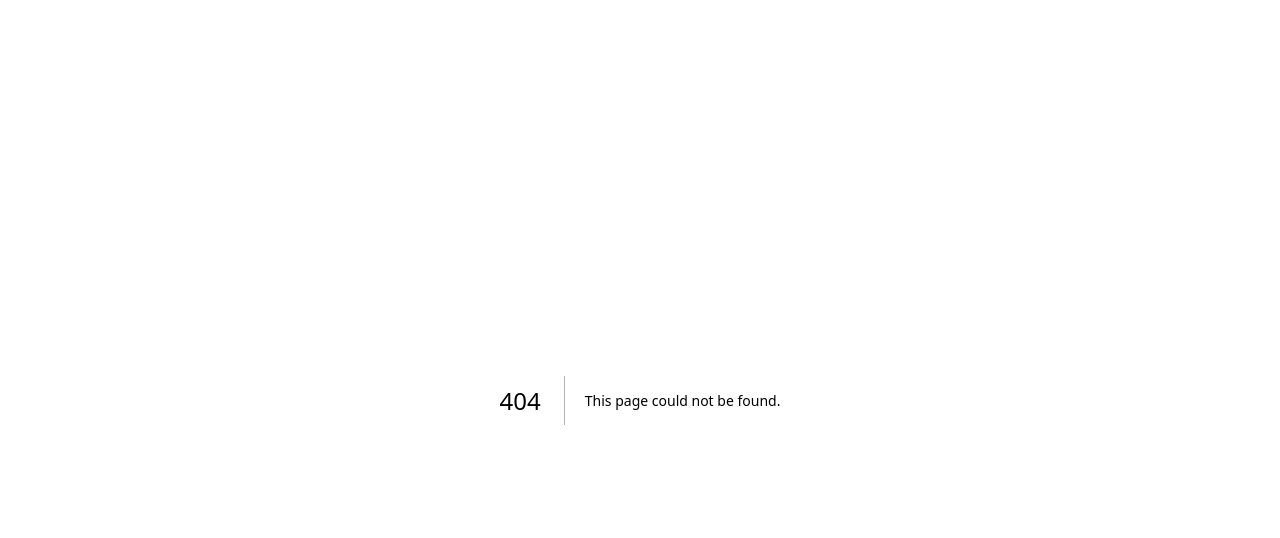
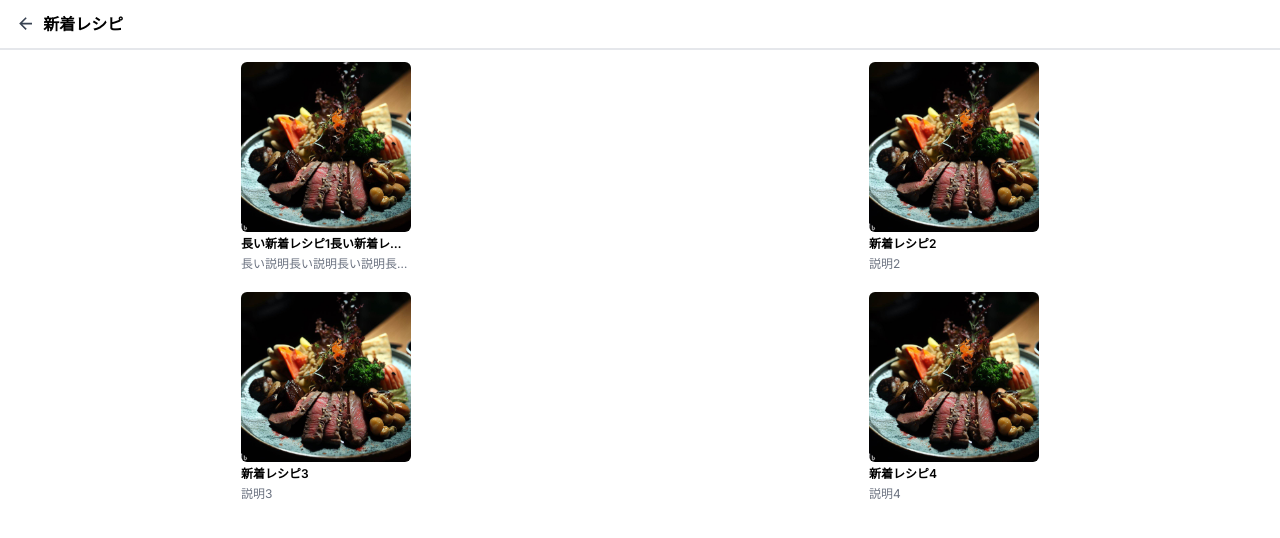
Before and after one commit to qin-team-recipe/02-frontend, a Next.js app: page /new-recipes in a window 1280 px wide. Before the commit this address had no page. Shown: the top 538 px of the page. Built offline with nearby package versions, Linux system fonts and the light colour scheme.

Commit message:
feat: 新着レシピ一覧ページ作成#11

```diff
--- /dev/null
+++ b/src/app/new-recipes/components/BackIcon.tsx
@@ -0,0 +1,16 @@
+import type { FC, SVGProps } from "react"
+
+export const BackIcon: FC = (props: SVGProps<SVGSVGElement>) => (
+  <svg
+    xmlns="http://www.w3.org/2000/svg"
+    width="1.2em"
+    height="1.2em"
+    viewBox="0 0 24 24"
+    {...props}
+  >
+    <path
+      fill="#374151"
+      d="m12 20l-8-8l8-8l1.425 1.4l-5.6 5.6H20v2H7.825l5.6 5.6L12 20Z"
+    ></path>
+  </svg>
+)
--- /dev/null
+++ b/src/app/new-recipes/page.tsx
@@ -0,0 +1,24 @@
+import type { NextPage } from "next"
+import Link from "next/link"
+
+// TODO: RecipesGallery(仮)はfavoritesディレクトリではなく共通コンポーネントになるはずなので修正する。
+import { RecipesGallery } from "../favorites/components/RecipesGallery"
+import { newRecipeImages } from "../favorites/mock"
+import { BackIcon } from "./components/BackIcon"
+
+const Page: NextPage = () => (
+  <>
+    <div className="flex items-center space-x-2 border-b-2 px-4 py-3">
+      <Link href="/favorites">
+        <BackIcon />
+      </Link>
+      <p className="font-bold">新着レシピ</p>
+    </div>
+
+    <div className="px-4">
+      <RecipesGallery recipeImages={newRecipeImages} />
+    </div>
+  </>
+)
+
+export default Page
```
